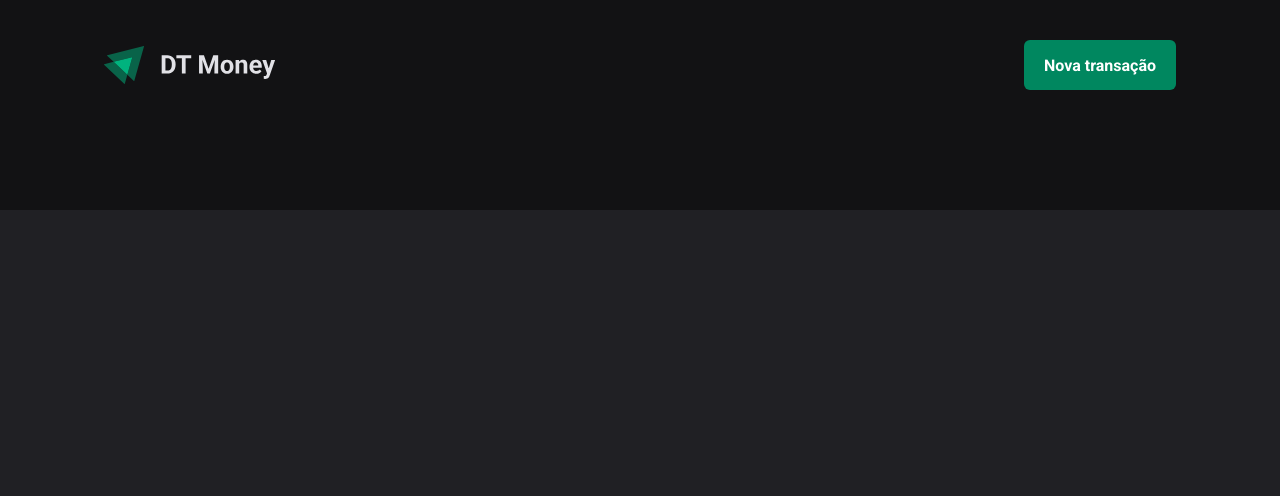
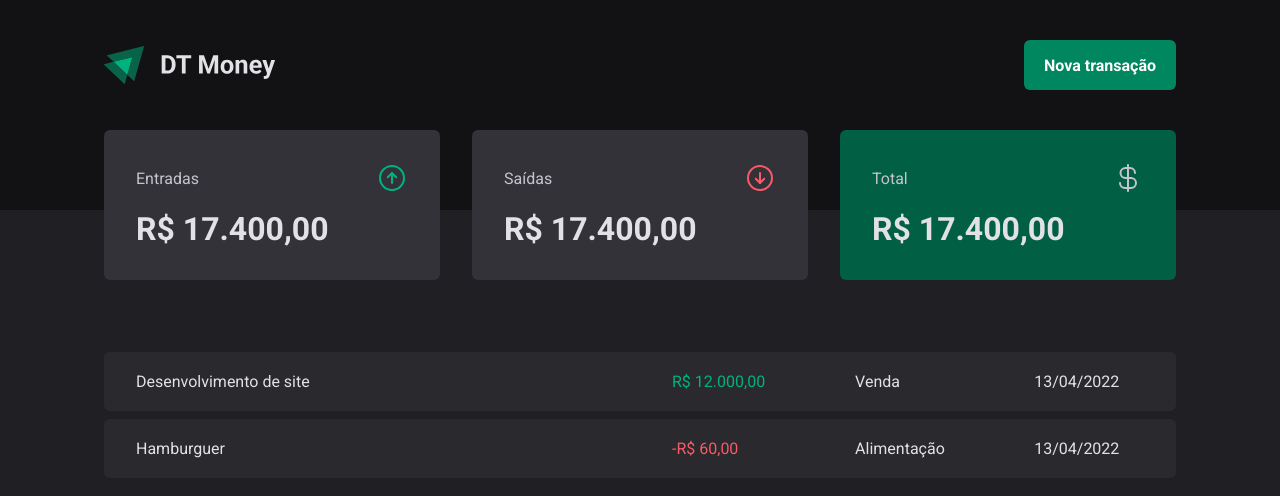
Before and after one commit to tuorjp/dt-money-ignite, a React (Vite) app: page / in a window 1280 px wide. Shown: the top 496 px of the page. Built offline with nearby package versions, Linux system fonts and the light colour scheme.

Commit message:
feat: :art: cards and table design

```diff
--- a/package.json
+++ b/package.json
@@ -11,6 +11,7 @@
   },
   "dependencies": {
     "@types/styled-components": "^5.1.26",
+    "phosphor-react": "^1.4.1",
     "react": "^18.2.0",
     "react-dom": "^18.2.0",
     "styled-components": "^5.3.11"
--- /dev/null
+++ b/src/components/Summary/index.tsx
@@ -0,0 +1,31 @@
+/* eslint-disable prettier/prettier */
+import { ArrowCircleDown, ArrowCircleUp, CurrencyDollar } from 'phosphor-react'
+import { SummaryCard, SummaryContainer } from './styles'
+
+export function Summary() {
+  return (
+    <SummaryContainer>
+      <SummaryCard>
+        <header>
+          <span>Entradas</span>
+          <ArrowCircleUp size={32} color='#00b37e'/>
+        </header>
+        <strong>R$ 17.400,00</strong>
+      </SummaryCard>
+      <SummaryCard>
+        <header>
+          <span>Saídas</span>
+          <ArrowCircleDown size={32} color='#f75a68'/>
+        </header>
+        <strong>R$ 17.400,00</strong>
+      </SummaryCard>
+      <SummaryCard variant='green'>
+        <header>
+          <span>Total</span>
+          <CurrencyDollar size={32} />
+        </header>
+        <strong>R$ 17.400,00</strong>
+      </SummaryCard>
+    </SummaryContainer>
+  )
+}
--- /dev/null
+++ b/src/components/Summary/styles.ts
@@ -0,0 +1,42 @@
+/* eslint-disable prettier/prettier */
+import styled, { css } from 'styled-components'
+
+export const SummaryContainer = styled.section`
+  width: 100%;
+  max-width: 1120px;
+  margin: 0 auto;
+  padding: 0 1.5rem;
+
+  display: grid;
+  grid-template-columns: repeat(3, 1fr);
+  gap: 2rem;
+
+  margin-top: -5rem;
+`
+
+interface SummaryCardProps {
+    variant?: 'green'
+}
+
+export const SummaryCard = styled.div<SummaryCardProps>`
+    background-color: ${props => props.theme['gray-600']};
+    border-radius: 6px;
+    padding: 2rem;
+
+    header {
+        display: flex;
+        align-items: center;
+        justify-content: space-between;
+        color: ${props => props.theme['gray-300']};
+    }
+
+    strong {
+        display: block;
+        margin-top: 1rem;
+        font-size: 2rem;
+    }
+
+    ${props => props.variant === 'green' && css`
+        background:  ${props.theme['green-700']};
+    `}
+`
--- a/src/pages/Transactions/index.tsx
+++ b/src/pages/Transactions/index.tsx
@@ -1,10 +1,36 @@
 /* eslint-disable prettier/prettier */
 import { Header } from '../../components/Header'
+import { Summary } from '../../components/Summary'
+import { PriceHighlight, TransactionsContainer, TransactionsTable } from './styles'
 
 export function Transactions() {
   return (
     <div>
       <Header />
+      <Summary />
+
+      <TransactionsContainer>
+        <TransactionsTable>
+          <tbody>
+            <tr>
+              <td width='50%'>Desenvolvimento de site</td>
+              <td>
+                <PriceHighlight variant='income'>R$ 12.000,00</PriceHighlight>
+              </td>
+              <td>Venda</td>
+              <td>13/04/2022</td>
+            </tr>
+            <tr>
+              <td width='50%'>Hamburguer</td>
+              <td>
+                <PriceHighlight variant='outcome'>-R$ 60,00</PriceHighlight>
+              </td>
+              <td>Alimentação</td>
+              <td>13/04/2022</td>
+            </tr>
+          </tbody>
+        </TransactionsTable>
+      </TransactionsContainer>
     </div>
   )
 }
--- a/src/pages/Transactions/styles.ts
+++ b/src/pages/Transactions/styles.ts
@@ -0,0 +1,38 @@
+/* eslint-disable prettier/prettier */
+import styled from 'styled-components'
+
+export const TransactionsContainer = styled.main`
+  width: 100%;
+  max-width: 1120px;
+  margin: 4rem auto 0;
+  padding: 0 1.5rem;
+`
+export const TransactionsTable = styled.table`
+    width: 100%;
+    border-collapse: separate;
+    border-spacing: 0 0.5rem;
+    /* margin-top: 1.5rem; */
+
+    td {
+        padding: 1.25rem 2rem;
+        background: ${props => props.theme['gray-700']};
+
+        &:first-child {
+            border-top-left-radius: 6px;
+            border-bottom-left-radius: 6px;
+        }
+
+        &:last-child {
+            border-top-right-radius: 6px;
+            border-bottom-right-radius: 6px;
+        }
+    }
+`
+
+interface PriceHighlightProps {
+    variant: 'income' | 'outcome'
+}
+
+export const PriceHighlight = styled.span<PriceHighlightProps>`
+    color: ${props => props.variant === 'income' ? props.theme['green-300'] : props.theme['red-300']};
+`
```
Also changed, not shown: 1 other file (tests, documents, lock files or other folders).
